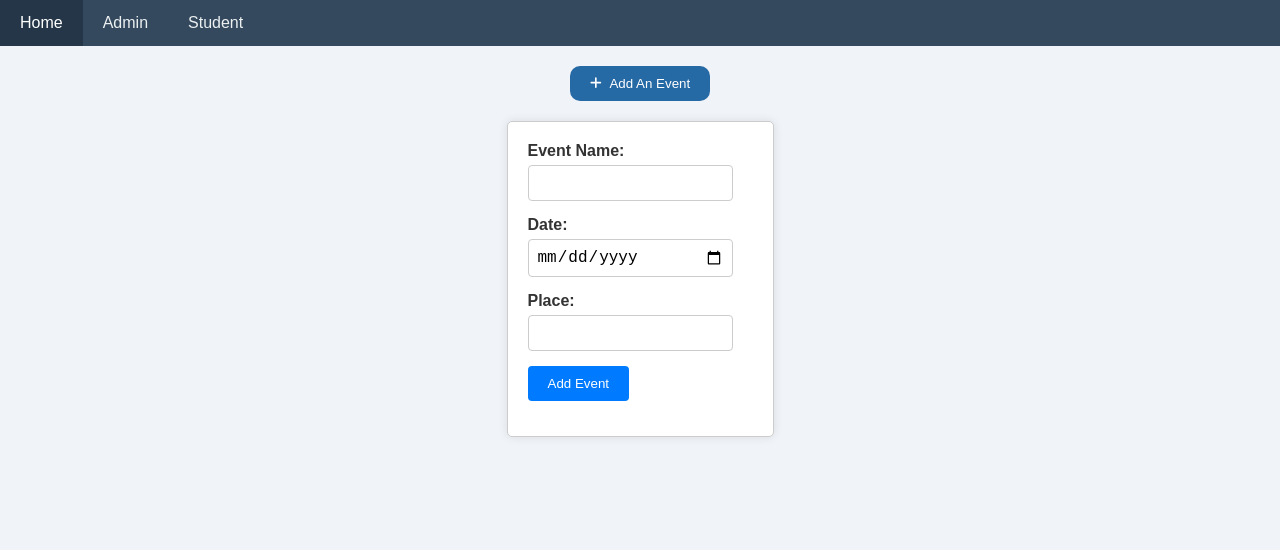
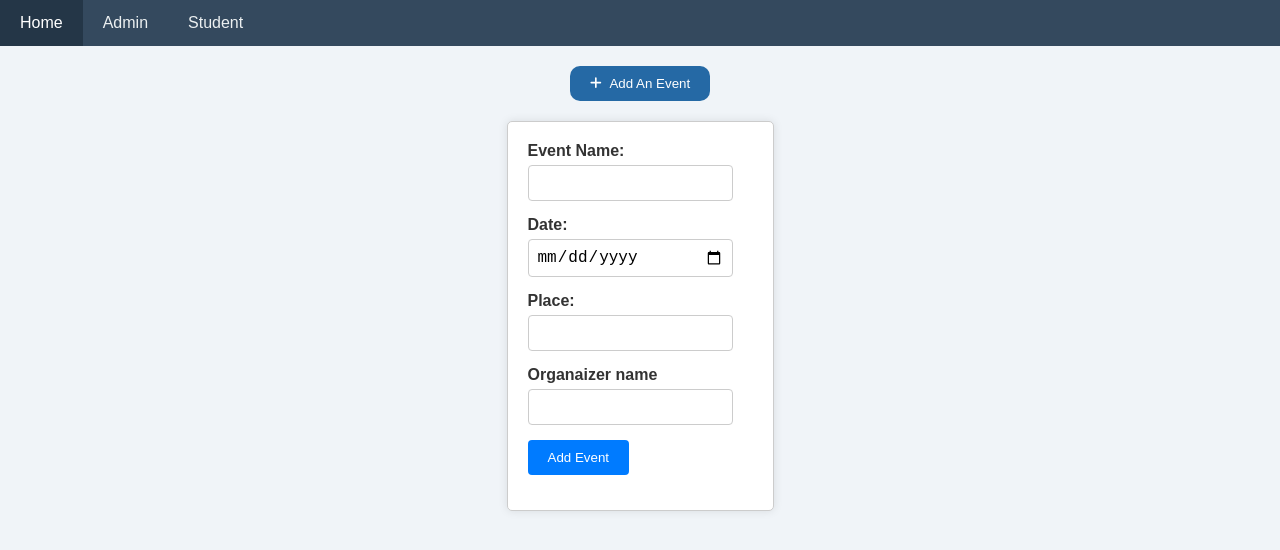
Before and after one commit to saliniyan/Event_manager, a React (Create React App) app in the folder client/: page /Admin in a window 1280 px wide. Both pictures are taken after a click on the button "Add An Event". Shown: the top 550 px of the page. Built offline with nearby package versions, Linux system fonts and the light colour scheme.

Commit message:
added organizer in form

```diff
--- a/client/src/Add.js
+++ b/client/src/Add.js
@@ -1,7 +1,7 @@
 import React from "react";
 import './Add.css';
 
-const Add = ({ name, setName, date, setDate, place, setPlace, handleFormSubmit }) => {
+const Add = ({ name, setName, date, setDate, place, setPlace, handleFormSubmit ,Organaizer_name, setOrganaizer_name}) => {
   return (
     <div className="form-container">
       <form onSubmit={handleFormSubmit}>
@@ -18,6 +18,10 @@ const Add = ({ name, setName, date, setDate, place, setPlace, handleFormSubmit }
           <input type="text" id="place" value={place} onChange={(e) => setPlace(e.target.value)} required />
         </div>
         <div className="form-group">
+          <label htmlFor="Organaizer_name">Organaizer name</label>
+          <input type="text" id="Organaizer_name" value={Organaizer_name} onChange={(e) => setOrganaizer_name(e.target.value)} required />
+        </div>
+        <div className="form-group">
           <button type="submit">Add Event</button>
         </div>
       </form>
--- a/client/src/Admin.js
+++ b/client/src/Admin.js
@@ -12,6 +12,7 @@ const Admin=({event,setevent})=>
   const [name, setName] = useState('');
   const [date, setDate] = useState('');
   const [place, setPlace] = useState('');
+  const [Organaizer_name, setOrganaizer_name] = useState('');
 
   const handlesubmit=()=>{
     setIsFormVisible(true)
@@ -21,7 +22,7 @@ const Admin=({event,setevent})=>
   const handleFormSubmit = (e) => {
     e.preventDefault();
     const id=event.length?event[event.length - 1].id +1 : 1
-    const addnewevent={id,name:name,date:date,place:place}
+    const addnewevent={id,name:name,date:date,place:place,Organaizer_name:Organaizer_name}
     const listitem=[...event,addnewevent]
     setevent(listitem)
     setIsFormVisible(false); // hide the form after submission
@@ -47,6 +48,8 @@ const Admin=({event,setevent})=>
       setDate={setDate}
       place={place}
       setPlace={setPlace}
+      Organaizer_name={Organaizer_name}
+      setOrganaizer_name={setOrganaizer_name}
       handleFormSubmit={handleFormSubmit}
     />
       )}
@@ -55,12 +58,14 @@ const Admin=({event,setevent})=>
           <li key={i.id}>
            <div className="event-item">
               <div className="container">
-                <div className="inner-container">
+                <div>
                 Event name: {i.name}
                 <br />
                 starts on: {i.date}
                 <br />
                 On: {i.place}
+                <br />
+                Organaized By: {i.Organaizer_name}
               </div>
               <button  onClick={()=>deleteevent(i.id)} className="button">Delete Event</button>
             </div>
--- a/client/src/App.css
+++ b/client/src/App.css
@@ -27,8 +27,8 @@ body {
 }
 
 .event-item {
-  width: 300px;
-  height: 140px;
+  width: 350px;
+  height: 170px;
   margin: 20px;
   padding: 20px;
   border-radius: 10px;
```
